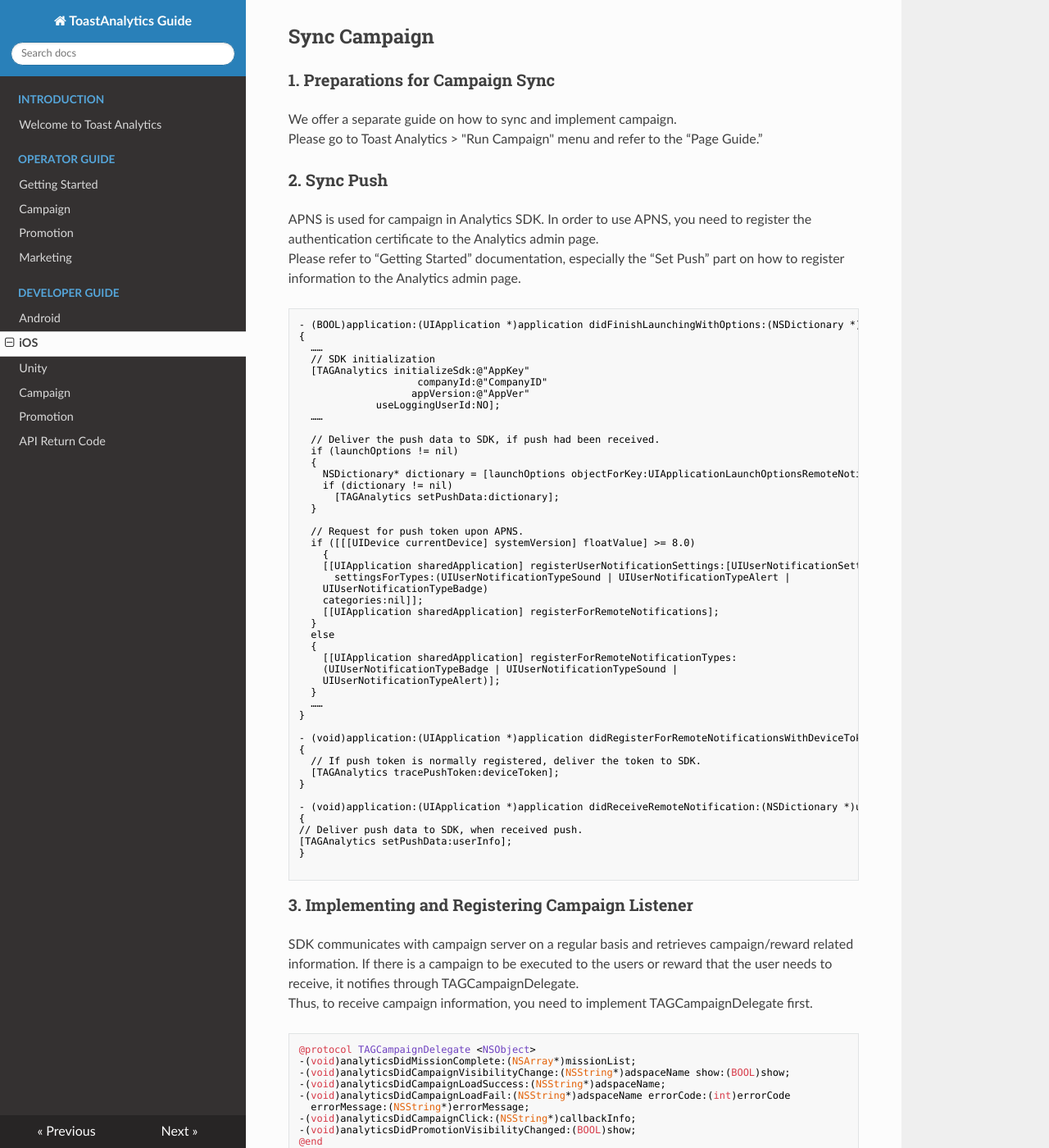
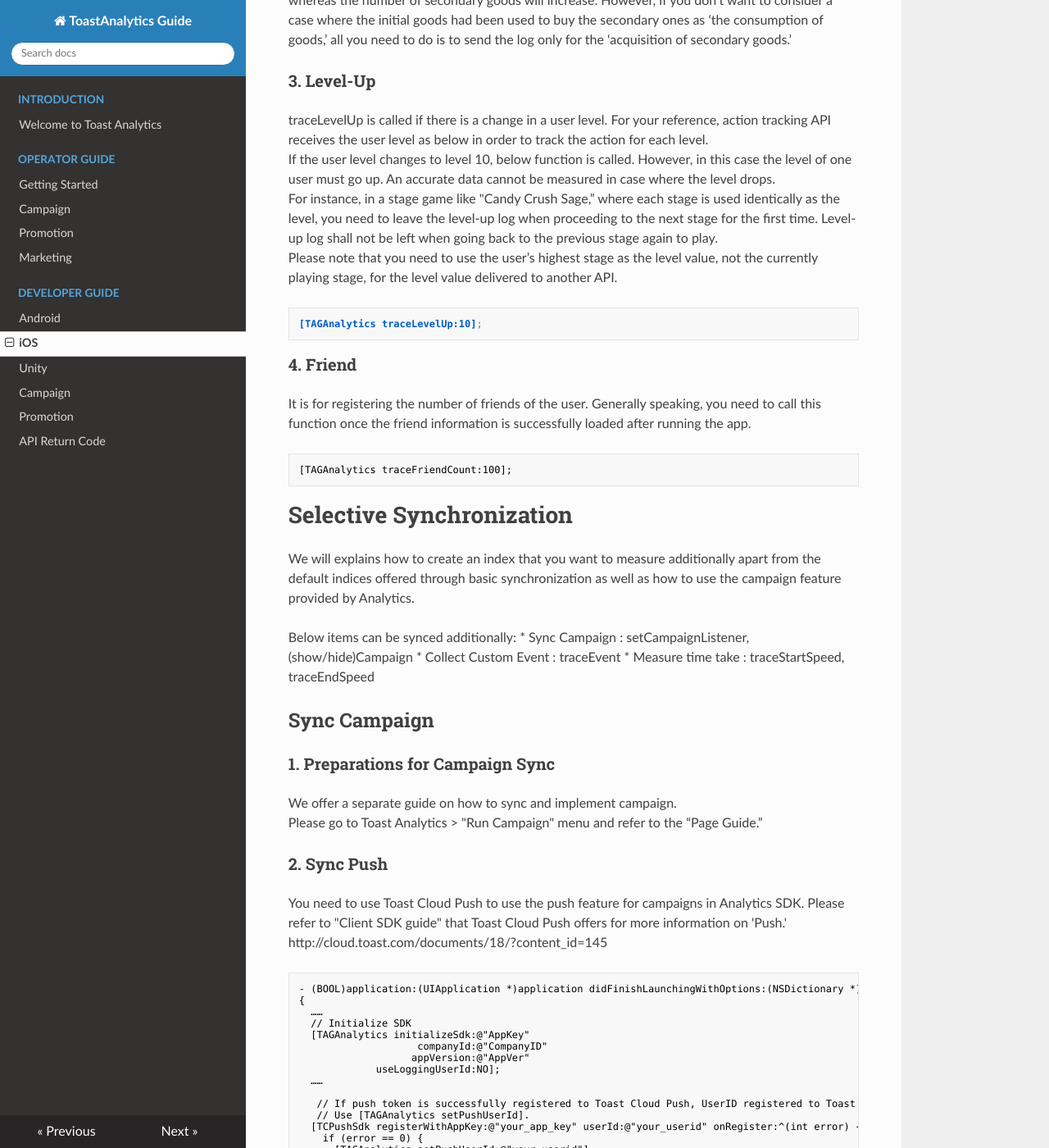
Before and after one commit to ToastAnalytics/ToastAnalytics_EN, an MkDocs documentation site: the page built from docs/Developer/5. iOS Developer Guide.md, in a window 1280 px wide and 1400 px high, scrolled down 5427 px. Shown: the whole window at 82% size. Built offline with MkDocs 1.6.1, drawn with Linux system fonts in a browser that asks for light colours; nearby versions of some CDN libraries; old or Windows-style settings are respelled for this version of MkDocs; some of the changed text lies outside the part shown.

Commit message:
Update 5. iOS Developer Guide.md

````diff
--- a/docs/Developer/5. iOS Developer Guide.md
+++ b/docs/Developer/5. iOS Developer Guide.md
@@ -14,6 +14,55 @@ Download Android SDK file at <http://cloud.toast.com/documents/6/>.
 ### Setting library dependency
 Include downloaded TAGAnalytics.h file to your project and add libTAGAnalytics.a file to "Linked Frameworks and Libraries." Add "AdSuppert.framework", "libsqlite3.dylib" and "CoreTelephony.framework" as well.
 ![LibraryLink](https://raw.githubusercontent.com/ToastAnalytics/ToastAnalytics_EN/master/docs/Developer/images/pg_ios_001.png)
+
+## iOS9 ATS setting
+ATS (App Transport Security) feature has been added for iOS9 and after.
+You need additional setting for domain that accesses via http and https from the app.
+It is applicable only when the build is made with XCode7 and above. Please refer to Apple guidelines for more information.
+(https://developer.apple.com/library/prerelease/ios/technotes/App-Transport-Security-Technote/)
+
+Toast Analytics accesses below 2 domains.
+- *.toast.com : Log collection server
+- *.toastoven.net : Image server used by campaign
+
+You need to add below details to Info.plist file of the app.
+
+```xml
+<key>NSAppTransportSecurity</key>
+<dict>
+	<key>NSExceptionDomains</key>
+	<dict>
+		<key>toastoven.net</key>
+		<dict>
+			<key>NSExceptionRequiresForwardSecrecy</key>
+			<false/>
+			<key>NSExceptionAllowsInsecureHTTPLoads</key>
+			<true/>
+			<key>NSIncludesSubdomains</key>
+			<true/>
+		</dict>
+		<key>toast.com</key>
+		<dict>
+			<key>NSExceptionRequiresForwardSecrecy</key>
+			<false/>
+			<key>NSExceptionAllowsInsecureHTTPLoads</key>
+			<true/>
+			<key>NSIncludesSubdomains</key>
+			<true/>
+		</dict>
+	</dict>
+</dict>
+```
+
+To allow access to all domains, add below details instead of above contents.
+
+```xml
+<key>NSAppTransportSecurity</key>
+<dict>
+    <key>NSAllowsArbitraryLoads</key>
+    <true/>
+</dict>
+```
 
 # Required Sync
 The following APIs need to be synced to collect basic statistics data. You can view most of the data only by implementing the following items.
@@ -174,55 +223,35 @@ We offer a separate guide on how to sync and implement campaign. <br>
 Please go to Toast Analytics > "Run Campaign" menu and refer to the “Page Guide.”
 
 ### 2. Sync Push
-APNS is used for campaign in Analytics SDK. In order to use APNS, you need to register the authentication certificate to the Analytics admin page.<br>
-Please refer to “Getting Started” documentation, especially the “Set Push” part on how to register information to the Analytics admin page.
+You need to use Toast Cloud Push to use the push feature for campaigns in Analytics SDK.
+Please refer to "Client SDK guide" that Toast Cloud Push offers for more information on 'Push.'
+http://cloud.toast.com/documents/18/?content_id=145
 ```objective-c
 - (BOOL)application:(UIApplication *)application didFinishLaunchingWithOptions:(NSDictionary *)launchOptions
 {
   ……
-  // SDK initialization
+  // Initialize SDK
   [TAGAnalytics initializeSdk:@"AppKey"
-      	            companyId:@"CompanyID"
-			       appVersion:@"AppVer"
-		     useLoggingUserId:NO];
+                    companyId:@"CompanyID"
+                   appVersion:@"AppVer"
+             useLoggingUserId:NO];
   ……
 
-  // Deliver the push data to SDK, if push had been received.
-  if (launchOptions != nil)
-  {
-	NSDictionary* dictionary = [launchOptions objectForKey:UIApplicationLaunchOptionsRemoteNotificationKey];
-	if (dictionary != nil)
-	  [TAGAnalytics setPushData:dictionary];
-  }
+   // If push token is successfully registered to Toast Cloud Push, UserID registered to Toast Cloud Push must be delivered to the Toast Analytics.
+   // Use [TAGAnalytics setPushUserId].
+  [TCPushSdk registerWithAppKey:@"your_app_key" userId:@"your_userid" onRegister:^(int error) {
+    if (error == 0) {
+      [TAGAnalytics setPushUserId:@"your_userid"]
+    }
+  } options:options];
 
-  // Request for push token upon APNS.
-  if ([[[UIDevice currentDevice] systemVersion] floatValue] >= 8.0)
-	{
-	[[UIApplication sharedApplication] registerUserNotificationSettings:[UIUserNotificationSettings
-	  settingsForTypes:(UIUserNotificationTypeSound | UIUserNotificationTypeAlert |
-	UIUserNotificationTypeBadge)
-	categories:nil]];
-	[[UIApplication sharedApplication] registerForRemoteNotifications];
-  }
-  else
-  {
-	[[UIApplication sharedApplication] registerForRemoteNotificationTypes:
-	(UIUserNotificationTypeBadge | UIUserNotificationTypeSound |
-	UIUserNotificationTypeAlert)];
-  }
-  ……
-}
+  ....
 
-- (void)application:(UIApplication *)application didRegisterForRemoteNotificationsWithDeviceToken:(NSData *) deviceToken
-{
-  // If push token is normally registered, deliver the token to SDK.
-  [TAGAnalytics tracePushToken:deviceToken];
 }
 
 - (void)application:(UIApplication *)application didReceiveRemoteNotification:(NSDictionary *)userInfo
 {
-// Deliver push data to SDK, when received push.
-[TAGAnalytics setPushData:userInfo];
+  [TAGAnalytics setPushData:userInfo];
 }
 
 ```
@@ -352,6 +381,19 @@ If you wish to calculate the loading time in ‘Intro Scene,’ below is the fun
 }
 ```
 
+## Track Facebook installation
+
+You may track app installation from Facebook ad. This feature uses the Deep Linking feature offered by Facebook.
+Please refer to the Facebook guidelines (https://developers.facebook.com/docs/app-ads/deep-linking) for more information on tracking and testing. fetchDeferredAppLink@FBSDKAppLinkUtility is an API provided by Facebook SDK.
+(https://developers.facebook.com/docs/reference/ios/current/class/FBSDKAppLinkUtility/)
+```objective-c
+[FBSDKAppLinkUtility fetchDeferredAppLink:^(NSURL *url, NSError *error) {
+    if (url) {
+        [TAGAnalytics traceFacebookInstall:url.query];
+    }
+}];}
+```
+
 ## Set SDK
 
 ### 1. Activate Debugging Mode
````
Also changed, not shown: other parts of docs/Developer/5. iOS Developer Guide.md (+1 -1 lines).
